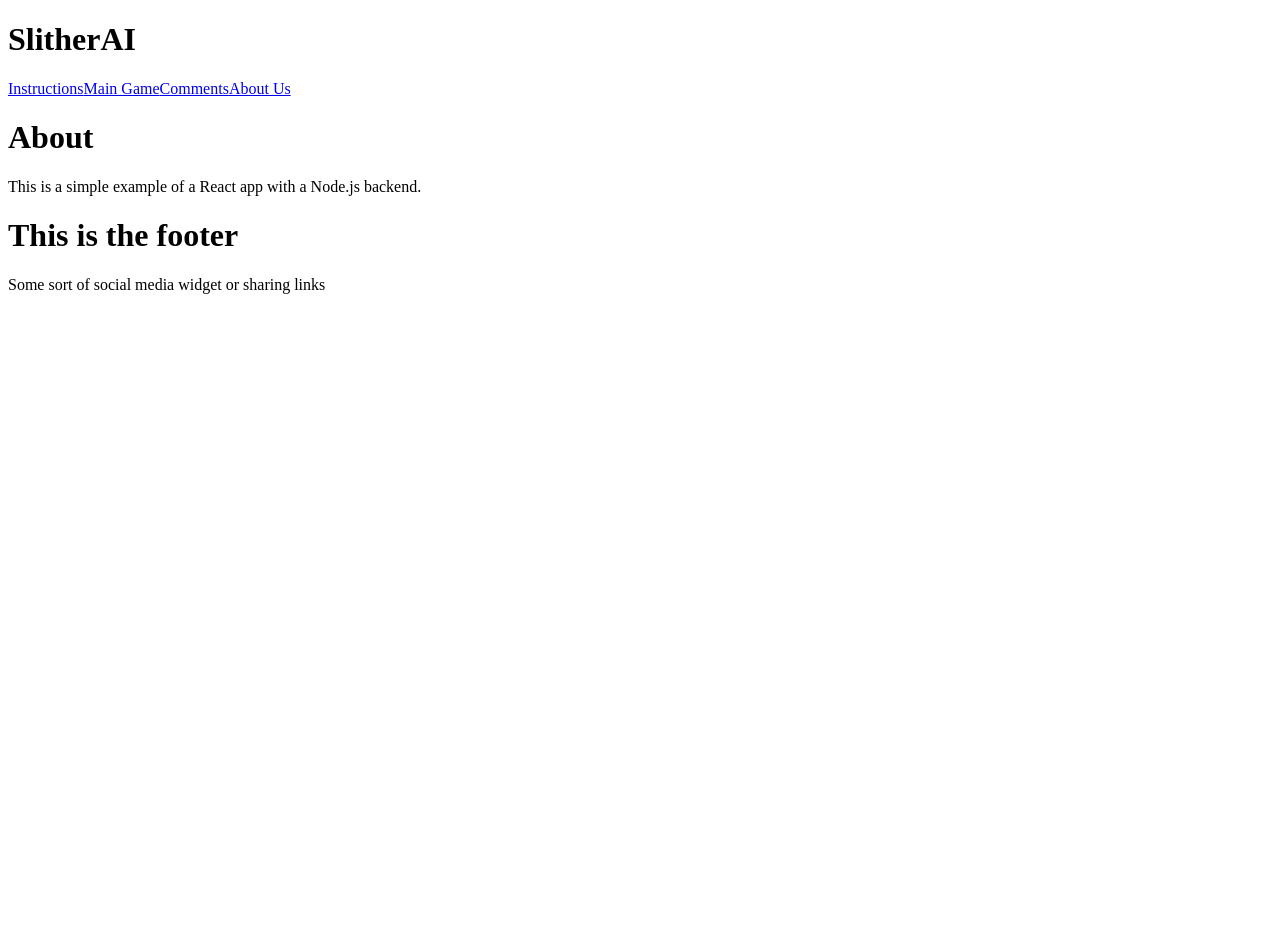
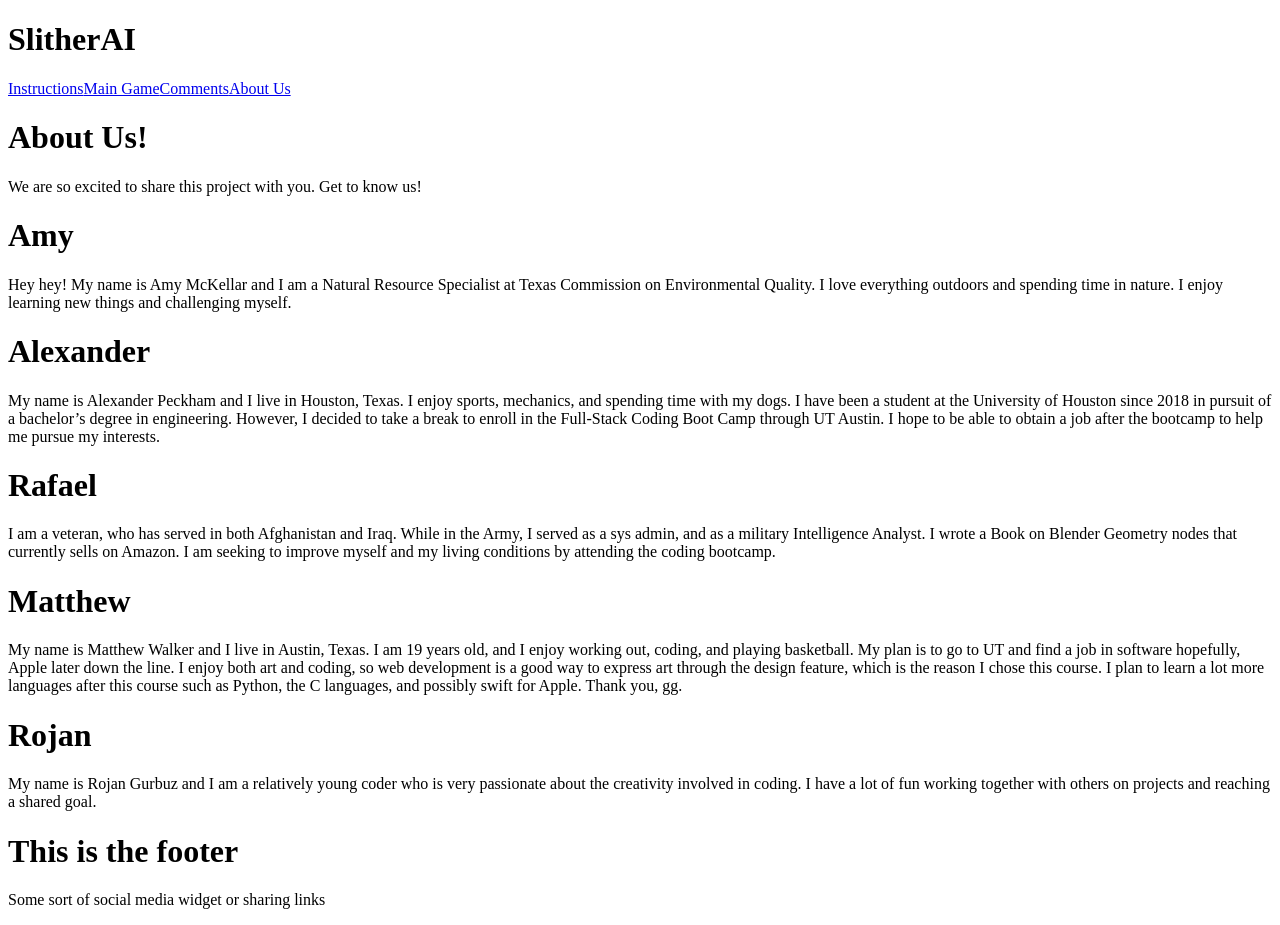
Before and after one commit to rbarbosa51/Slither-AI, a React (Vite) app in the folder client/: page /About in a window 1280 px wide. Before the commit the page ends 800 px from the top, so only its background shows below. Built offline with nearby package versions, Linux system fonts and the light colour scheme.

Commit message:
added react component for about page

```diff
--- a/client/src/pages/About.jsx
+++ b/client/src/pages/About.jsx
@@ -5,11 +5,32 @@ import "../sass/About.scss";
 
 export default function About() {
   return (
-    <div className="about">
-      <h1>About</h1>
+    <div className="About">
+      <h1>About Us!</h1>
       <p>
-        This is a simple example of a React app with a Node.js backend.
+        We are so excited to share this project with you. Get to know us!
+      </p>
+      <h1>Amy</h1>
+      <p>
+      Hey hey! My name is Amy McKellar and I am a Natural Resource Specialist at Texas Commission on Environmental Quality. I love everything outdoors and spending time in nature. I enjoy learning new things and challenging myself.
+      </p>
+      <h1>Alexander</h1>
+      <p>
+      My name is Alexander Peckham and I live in Houston, Texas. I enjoy sports, mechanics, and spending time with my dogs. I have been a student at the University of Houston since 2018 in pursuit of a bachelor’s degree in engineering. However, I decided to take a break to enroll in the Full-Stack Coding Boot Camp through UT Austin. I hope to be able to obtain a job after the bootcamp to help me pursue my interests.
+      </p>
+      <h1>Rafael</h1>
+      <p>
+      I am a veteran, who has served in both Afghanistan and Iraq. While in the Army, I served as a sys admin, and as a military Intelligence Analyst. I wrote a Book on Blender Geometry nodes that currently sells on Amazon. I am seeking to improve myself and my living conditions by attending the coding bootcamp.
+      </p>
+      <h1>Matthew</h1>
+      <p>
+      My name is Matthew Walker and I live in Austin, Texas. I am 19 years old, and I enjoy working out, coding, and playing basketball. My plan is to go to UT and find a job in software hopefully, Apple later down the line. I enjoy both art and coding, so web development is a good way to express art through the design feature, which is the reason I chose this course. I plan to learn a lot more languages after this course such as Python, the C languages, and possibly swift for Apple. Thank you, gg.
+      </p>
+      <h1>Rojan</h1>
+      <p>
+      My name is Rojan Gurbuz and I am a relatively young coder who is very passionate about the creativity involved in coding. I have a lot of fun working together with others on projects and reaching a shared goal.
       </p>
     </div>
+
   );
 }
```
